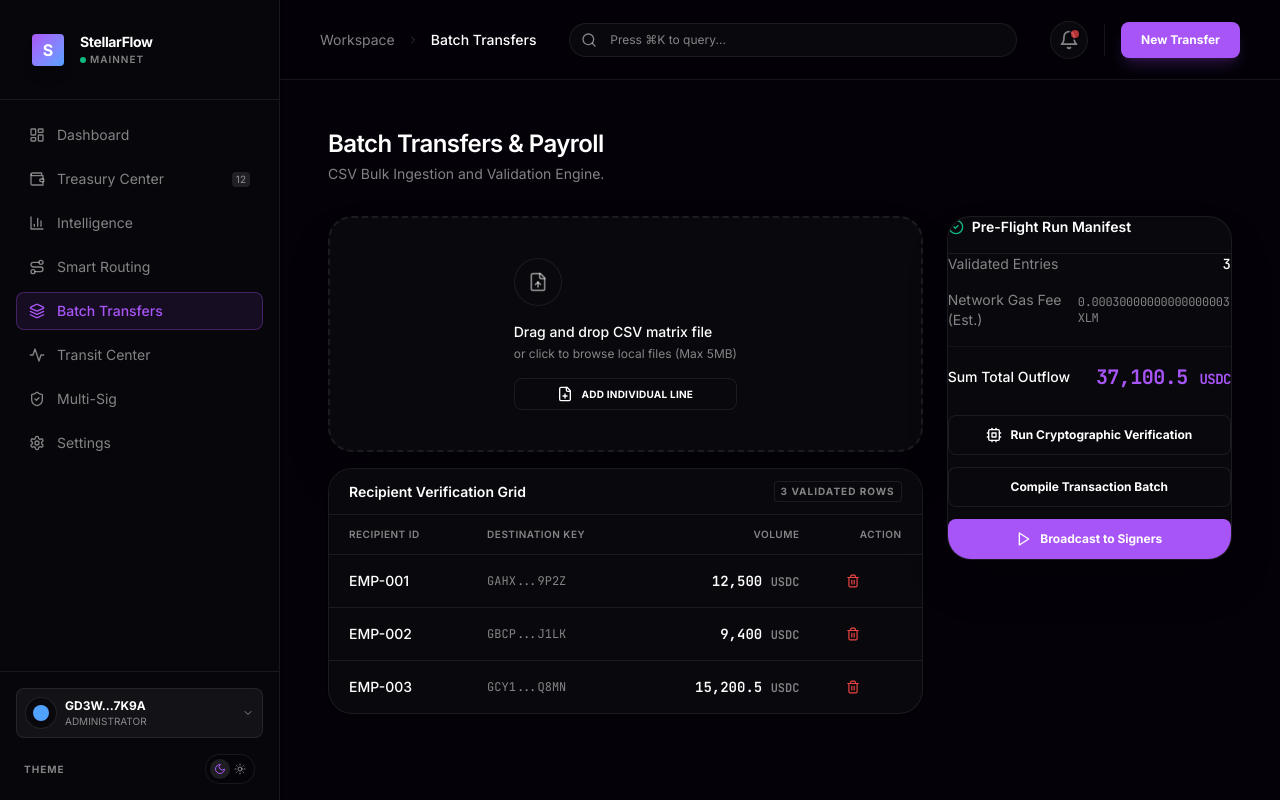
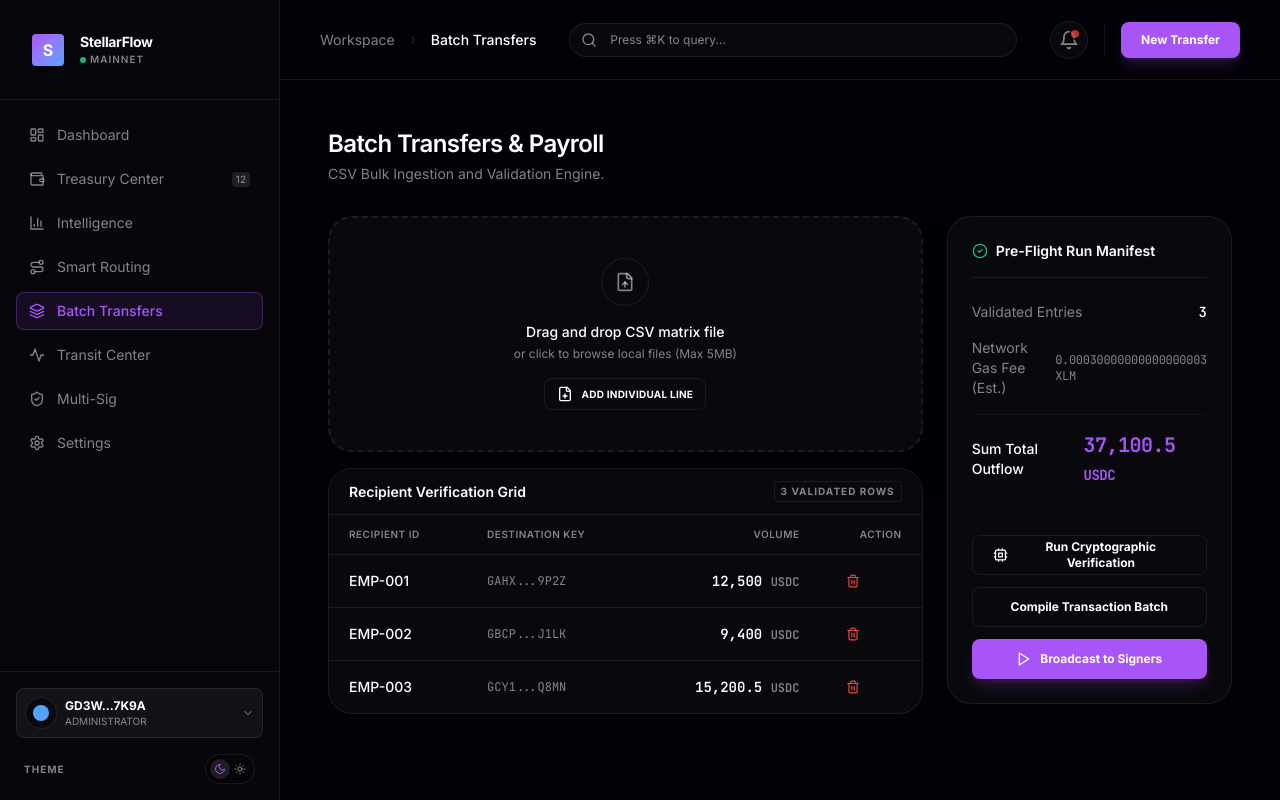
Before and after one commit to Be-bibek/StellarFlow, a Next.js app: page /batch in a window 1280 px wide. Built offline with nearby package versions, Linux system fonts and the light colour scheme.

Commit message:
Fix BentoCard layout wrappers for restored pages

```diff
--- a/app/approvals/page.tsx
+++ b/app/approvals/page.tsx
@@ -19,7 +19,8 @@ export default function ApprovalsPage() {
         {mockApprovals.map((req, idx) => {
           const progressPercent = (req.signed / req.required) * 100;
           return (
-            <BentoCard key={req.id} delay={0.1 + (idx * 0.1)} className="grid grid-cols-1 md:grid-cols-12 gap-6 items-center">
+            <BentoCard key={req.id} delay={0.1 + (idx * 0.1)} className="p-0">
+              <div className="grid grid-cols-1 md:grid-cols-12 gap-6 items-center w-full p-6">
 
               <div className="col-span-1 md:col-span-4 space-y-1 border-b md:border-b-0 md:border-r border-border pb-4 md:pb-0 pr-4">
                 <div className="flex items-center gap-2 mb-2">
@@ -77,7 +78,7 @@ export default function ApprovalsPage() {
                    </Button>
                  </div>
               </div>
-
+              </div>
             </BentoCard>
           );
         })}
--- a/app/batch/page.tsx
+++ b/app/batch/page.tsx
@@ -28,7 +28,8 @@ export default function BatchTransfersPage() {
 
         {/* Main Workspace Table Area */}
         <div className="lg:col-span-8 flex flex-col gap-4">
-          <BentoCard delay={0.1} className="flex flex-col items-center justify-center p-10 border-dashed border-2 bg-surface hover:bg-card transition-colors cursor-pointer group">
+          <BentoCard delay={0.1} className="border-dashed border-2 bg-surface hover:bg-card transition-colors cursor-pointer group p-0">
+            <div className="flex flex-col items-center justify-center p-10 h-full w-full">
             <div className="w-12 h-12 bg-card rounded-full flex items-center justify-center border border-border group-hover:scale-110 transition-transform mb-4">
               <FileUp className="w-5 h-5 text-text-secondary" />
             </div>
@@ -37,6 +38,7 @@ export default function BatchTransfersPage() {
             <Button variant="outline" size="sm">
               <FilePlus className="w-4 h-4 mr-2" /> Add Individual Line
             </Button>
+            </div>
           </BentoCard>
 
           <BentoCard delay={0.2} className="p-0 overflow-hidden bg-card border-border shadow-sm flex-1">
@@ -77,7 +79,8 @@ export default function BatchTransfersPage() {
 
         {/* Pre-Flight Sidebar */}
         <div className="lg:col-span-4">
-          <BentoCard delay={0.3} className="sticky top-24 bg-surface space-y-6">
+          <BentoCard delay={0.3} className="sticky top-24 bg-surface p-0">
+             <div className="space-y-6 p-6">
              <div className="border-b border-border pb-4">
                <h3 className="text-sm font-semibold text-text-primary flex items-center gap-2">
                  <CheckCircle2 className="w-4 h-4 text-success" /> Pre-Flight Run Manifest
@@ -112,6 +115,7 @@ export default function BatchTransfersPage() {
                  <Play className="w-4 h-4 mr-2" /> Broadcast to Signers
                </Button>
              </div>
+             </div>
           </BentoCard>
         </div>
 
--- a/app/settings/page.tsx
+++ b/app/settings/page.tsx
@@ -44,7 +44,7 @@ export default function SettingsPage() {
         </div>
 
         <div className="md:col-span-9">
-          <BentoCard className="min-h-[500px]">
+          <BentoCard className="min-h-[500px] p-6">
             <AnimatePresence mode="wait">
               {activeTab === "org" && (
                 <motion.div
```
